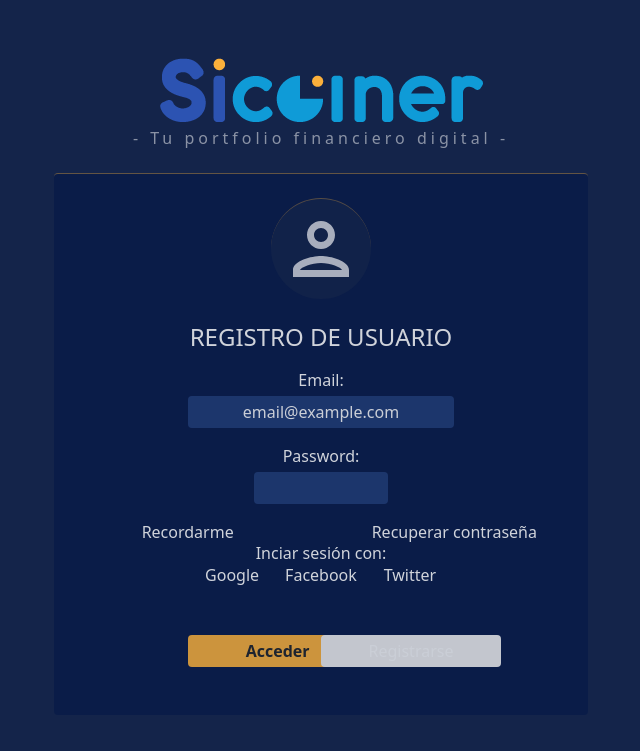
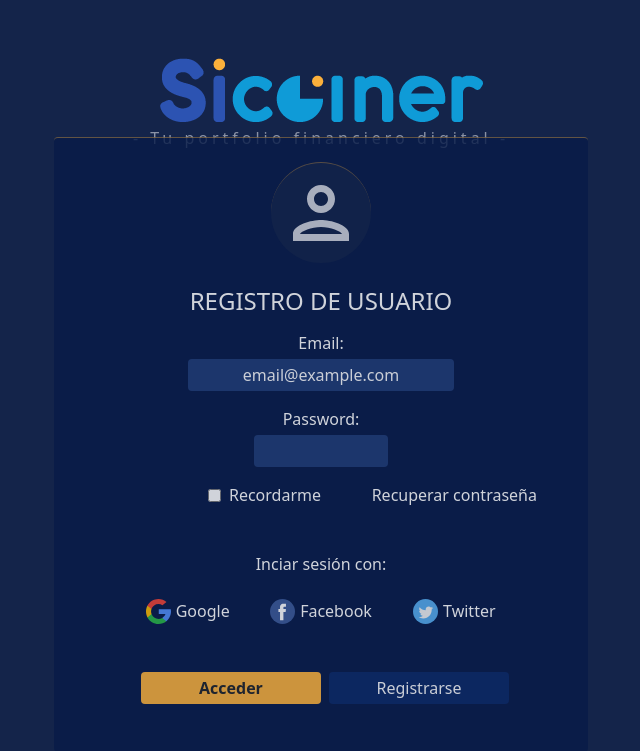
Before and after one commit to XekeL121/SicoinerHTML, a PHP site: page /login.php in a window 1280 px wide. Shown: the top 751 px of the page, without its empty margins (319-959 px from the left). Run offline with PHP 8.4, Linux system fonts and the light colour scheme.

Commit message:
maqutación página login 90%

```diff
--- a/css/styles_f2.css
+++ b/css/styles_f2.css
@@ -77,8 +77,9 @@ de la web que no esté en:
     margin-top:-60px !important;
     border-top:  var(--color-naranja2) solid 1px !important;
     /* border-bottom:  var(--color-naranja2) transparent 1px !important; */
-    transition: 3s ease;
+    transition: all 3s ;
 }
+
 
 #formu-log:hover{
     /* background-color: var(--azulOscuro) !important;  */
@@ -101,3 +102,9 @@ de la web que no esté en:
  #icon-log img{
      width: 100px;
  }
+
+ .icon-social{
+     width:25px;
+     justify-content: center;
+     margin-right: 5px !important;
+ }
--- a/includes/header.php
+++ b/includes/header.php
@@ -36,13 +36,13 @@
                 <nav class="col-md-12 col-lg-12 col-xl-6 p-2 text-center">
                     <ul class="d-flex col-lg-12 justify-content-center">
                         <a href="index.php" class="navButon d-block col-12 col-md-4 p-2 mt-2 text-light text-center cursor-pointer nowrap">
-                            <li class="d-flex row align-items-center">
+                            <li class="d-flex row align-items-center justify-content-center">
                                 <img class="icon align-middle" src="img/app_registration_white_24dp.svg" alt="">
                                 <div class="col-2 w-auto ml-2">Portfolios</div>
                             </li>
                         </a>
                         <a href="historial.php" class="navButon d-block col-12 col-md-4 p-2 mt-2 text-light text-center cursor-pointer nowrap">
-                            <li class="d-flex row align-items-center">
+                            <li class="d-flex row align-items-center justify-content-center">
                                 <img class="icon" src="img/insights_white_24dp.svg" alt="">
                                 <div class="col-2 w-auto ml-2">Historial</div>
                             </li>
--- a/includes/login.php
+++ b/includes/login.php
@@ -33,20 +33,32 @@
                                 </div>
 
                                 <div class="d-flex row">
-                                    <div class="col-6">Recordarme</div>
-                                    <div class="col-6">Recuperar contraseña</div>
+                                    <div class="remember col-6 d-flex nowrap align-items-center justify-content-end">
+                                        <input type="checkbox" id="" name="" value="check">
+                                        <div class="ml-2">Recordarme</div>
+                                    </div>
+                                    <div class="col-6 d-flex nowrap align-items-center justify-content-center">Recuperar contraseña</div>
                                 </div>
-                                <h6>Inciar sesión con:</h6>
+                                <h6 class="mt-5 mb-4">Inciar sesión con:</h6>
                                 <div class="d-flex row justify-content-center">
-                                    <div class="col-2">Google</div>
-                                    <div class="col-2">Facebook</div>
-                                    <div class="col-2">Twitter</div>
+                                    <div class="d-flex justify-content-center col-3">
+                                        <img class="icon-social" src="img/google.svg" alt="">
+                                        <p>Google</p>
+                                    </div>
+                                    <div class="d-flex justify-content-center align-items-center col-3">
+                                        <img class="icon-social" src="img/facebook.svg" alt="">
+                                        <p>Facebook</p>
+                                    </div>
+                                    <div class="d-flex justify-content-center align-items-center col-3">
+                                        <img class="icon-social" src="img/twitter.svg" alt="">
+                                        <p>Twitter</p>
+                                    </div>
                                 </div>
                             </div>
 
-                            <div class="d-flex row justify-content-center">
-                                <a class="col-3" href="index.php"><button type="button" class="py-1 mt-5 bg-orange rounded text-dark text-bold">Acceder</button></a>
-                                <a class="col-3" href="index.php"><button type="button" class="py-1 mt-5 azulTarjeta rounded text-light">Registrarse</button></a>
+                            <div class="d-flex row justify-content-center mt-5">
+                                <a class="col-6 d-flex justify-content-end" href="index.php"><button type="button" class="mr-2 py-1 bg-orange rounded text-dark text-bold">Acceder</button></a>
+                                <a class="col-6 d-flex justify-content-start" href="index.php"><button type="button" class="ml-2 py-1 azul3 rounded text-light">Registrarse</button></a>
                             </div>
                        <!--  </div> -->
 
```
Also changed, not shown: img/facebook.svg (added), img/google.svg (added), img/twitter.svg (added).
